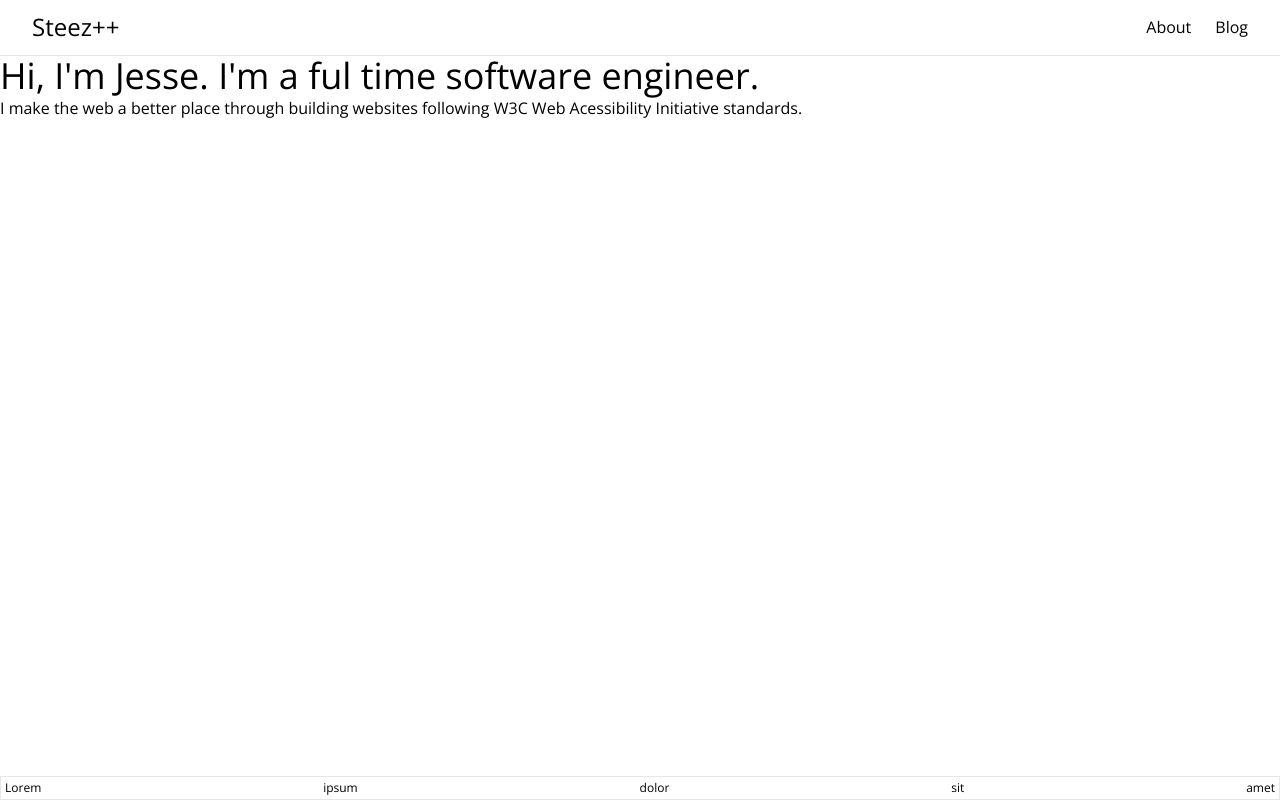
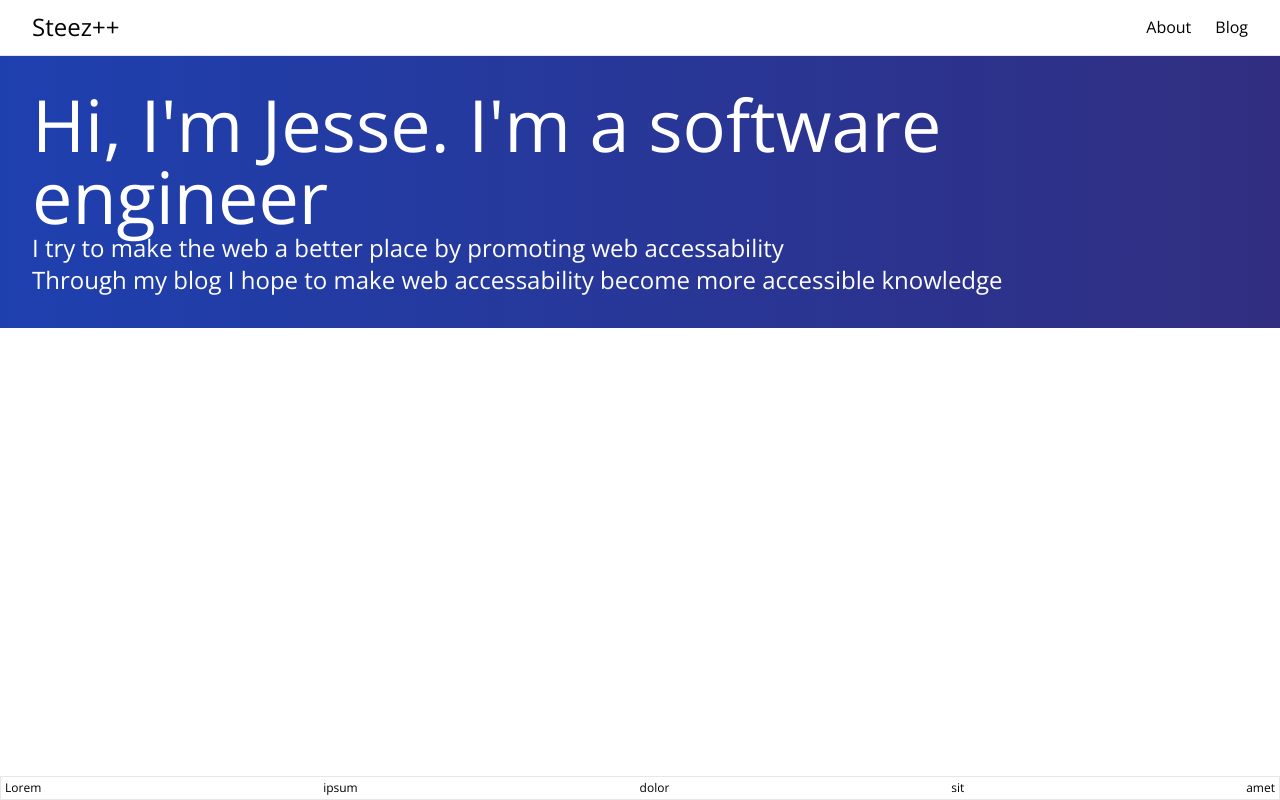
Before and after one commit to steezplusplus/Accessible-Web-Components, a Next.js app: page /about in a window 1280 px wide. Built offline with nearby package versions, Linux system fonts and the light colour scheme.

Commit message:
feat: finish all headers

```diff
--- a/app/about/page.tsx
+++ b/app/about/page.tsx
@@ -1,8 +1,19 @@
 export default function About() {
   return (
-    <>
-      <h1 className="text-4xl">Hi, I&apos;m Jesse. I&apos;m a ful time software engineer.</h1>
-      <h2>I make the web a better place through building websites following W3C Web Acessibility Initiative standards.</h2>
-    </>
+    <div>
+      <header className="bg-gradient-to-r from-blue-800 to-indigo-900">
+        <ul className="p-8">
+          <li>
+            <h1 className="text-7xl text-white">Hi, I&apos;m Jesse. I&apos;m a software engineer</h1>
+          </li>
+          <li>
+            <h2 className="text-2xl text-white">I try to make the web a better place by promoting web accessability</h2>
+          </li>
+          <li>
+            <h2 className="text-2xl text-white">Through my blog I hope to make web accessability become more accessible knowledge</h2>
+          </li>
+        </ul>
+      </header>
+    </div>
   );
 }
--- a/app/page.tsx
+++ b/app/page.tsx
@@ -6,7 +6,7 @@ export default async function Home() {
       <header className="bg-gradient-to-r from-emerald-500 to-emerald-900">
         <ul className="p-8">
           <li>
-            <h2 className="text-7xl text-white">Helping people make the web a better place through accessible software.</h2>
+            <h2 className="text-7xl text-white">Making the web a better place through accessible software.</h2>
           </li>
           <li>
             <Link className="text-xl text-white hover:underline" href="/blog">Read the blog</Link>
```
